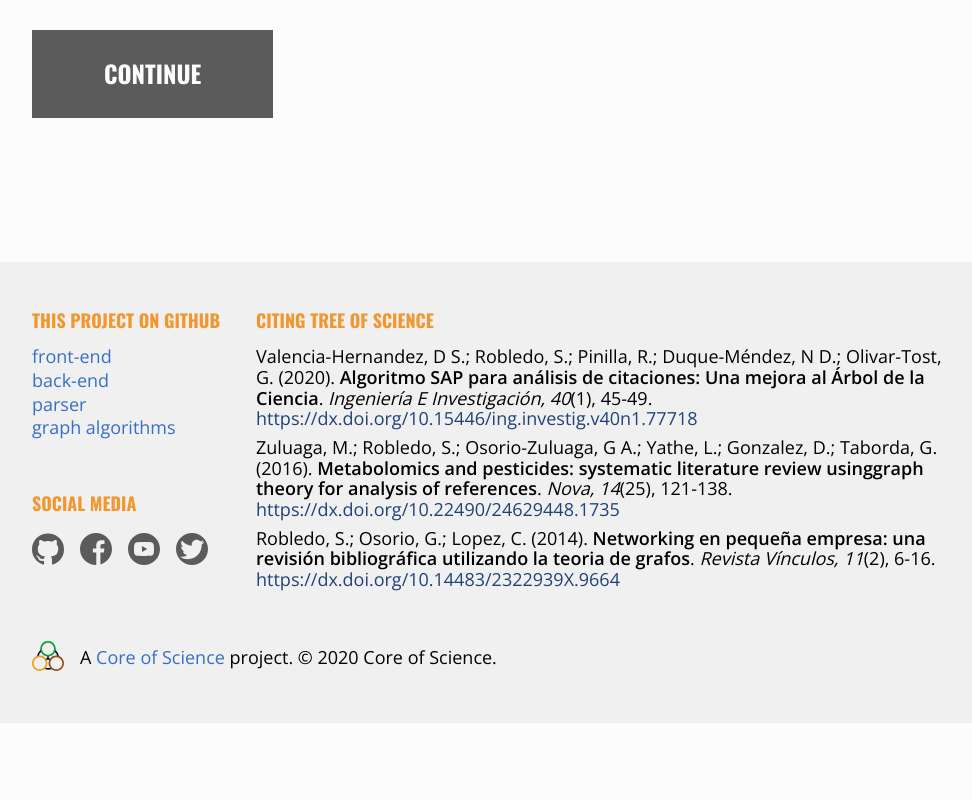
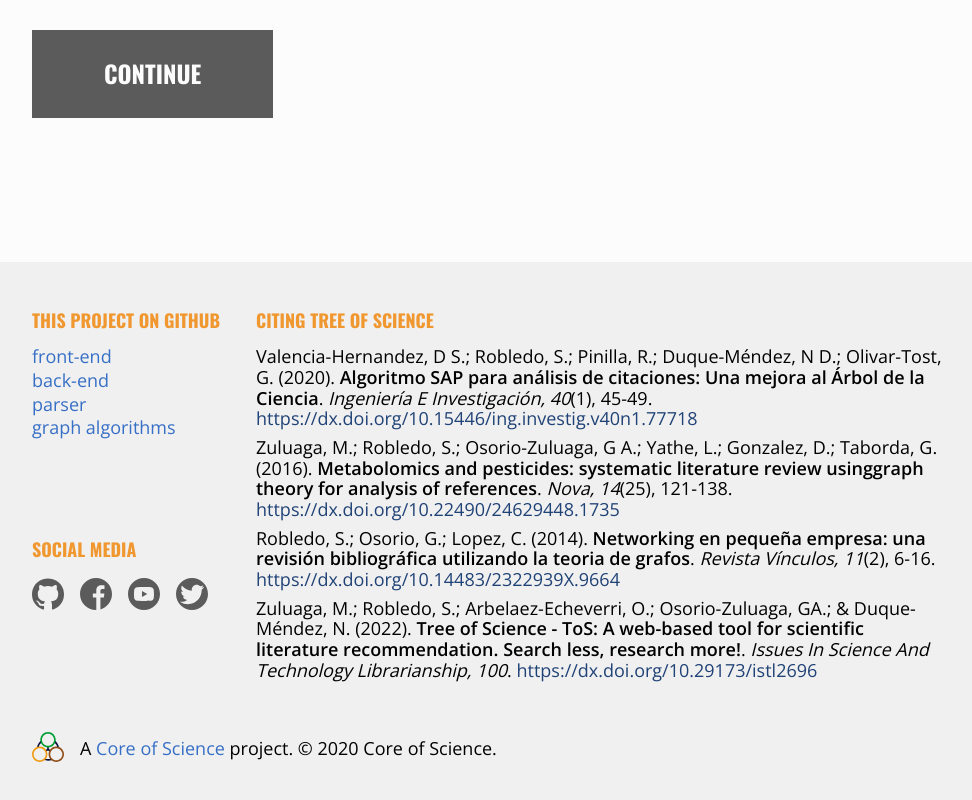
Before and after one commit to coreofscience/tos.coreofscience.org, a React (Create React App) app: page / in a window 1280 px wide. Shown: the part 762-1562 px from the top of the page, without its empty margins (134-1106 px from the left). Before the commit the page ends 1485 px from the top, so only its background shows below. Built offline with nearby package versions, Linux system fonts and the light colour scheme; no server answers; the HTML template or start-up script is replaced by a standard one.

Commit message:
add new article to the footer

```diff
--- a/src/components/layout/Footer.tsx
+++ b/src/components/layout/Footer.tsx
@@ -66,6 +66,24 @@ const Footer = () => (
               issue="2"
               page="6-16"
               doi="10.14483/2322939X.9664"
+              simple={false}
+            />
+          </li>
+          <li>
+            <Reference
+              label=""
+              authors={[
+                "Zuluaga, M.",
+                "Robledo, S.",
+                "Arbelaez-Echeverri, O.",
+                "Osorio-Zuluaga, G.A.",
+                "& Duque-Méndez, N.",
+              ]}
+              year={2022}
+              title="Tree of Science - ToS: A web-based tool for scientific literature recommendation. Search less, research more!"
+              journal="Issues in Science and Technology Librarianship"
+              volume="100"
+              doi="10.29173/istl2696"
               simple={false}
             />
           </li>
```
